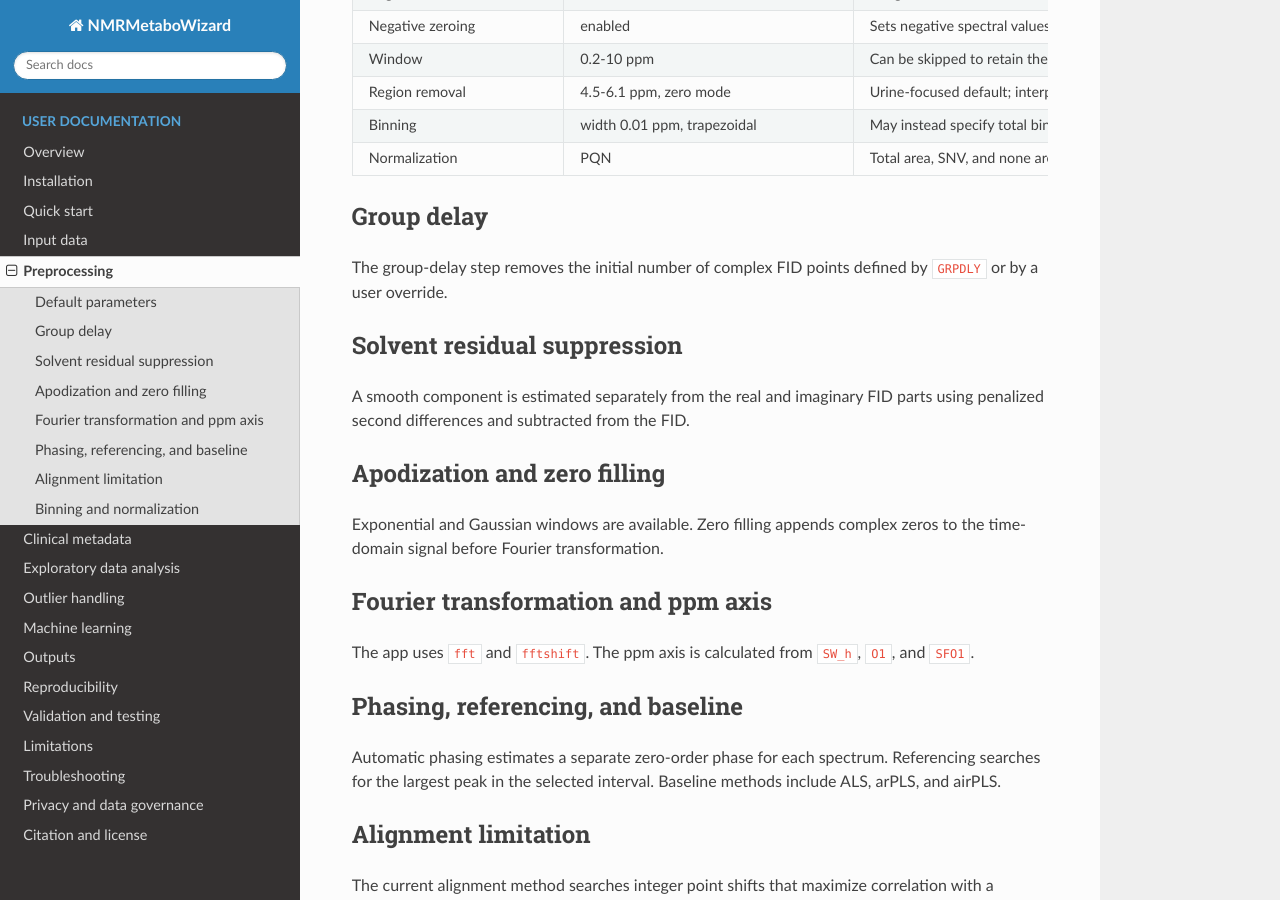
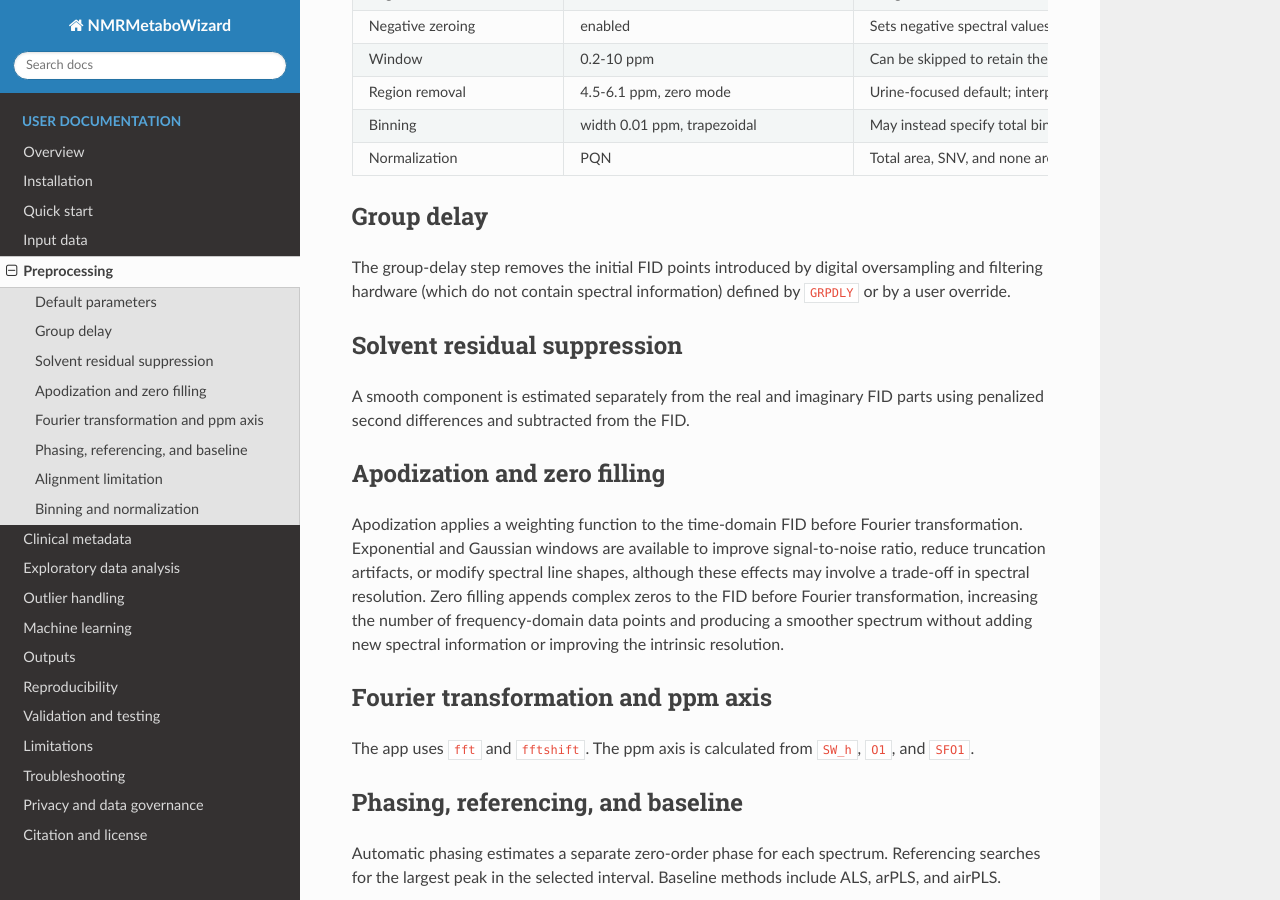
Before and after one commit to Parygithub/NMRMetaboWizard, a Sphinx documentation site: the page built from docs/source/preprocessing.rst, in a window 1280 px wide and 900 px high, scrolled down 612 px. Built offline with Sphinx 7.4.7 and the Read the Docs theme 3.1.0, drawn with Linux system fonts in a browser that asks for light colours.

Commit message:
Update preprocessing.rst

```diff
--- a/docs/source/preprocessing.rst
+++ b/docs/source/preprocessing.rst
@@ -60,7 +60,7 @@ Default parameters
 Group delay
 -----------
 
-The group-delay step removes the initial number of complex FID points defined
+The group-delay step removes the initial FID points introduced by digital oversampling and filtering hardware (which do not contain spectral information) defined
 by ``GRPDLY`` or by a user override.
 
 Solvent residual suppression
@@ -72,8 +72,8 @@ parts using penalized second differences and subtracted from the FID.
 Apodization and zero filling
 ----------------------------
 
-Exponential and Gaussian windows are available. Zero filling appends complex
-zeros to the time-domain signal before Fourier transformation.
+Apodization applies a weighting function to the time-domain FID before Fourier transformation. Exponential and Gaussian windows are available to improve signal-to-noise ratio, reduce truncation artifacts, or modify spectral line shapes, although these effects may involve a trade-off in spectral resolution.
+Zero filling appends complex zeros to the FID before Fourier transformation, increasing the number of frequency-domain data points and producing a smoother spectrum without adding new spectral information or improving the intrinsic resolution.
 
 Fourier transformation and ppm axis
 -----------------------------------
```
